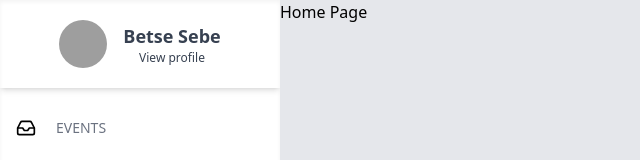
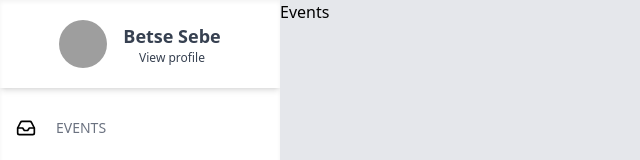
Before and after one commit to betses/Final-capstone--frontend, a React (Vite) app: page / in a window 1280 px wide. Shown: the top 160 px of the page, without its empty margins (0-640 px from the left). Built offline with nearby package versions, Linux system fonts and the light colour scheme; grey boxes are pictures that could not be loaded.

Commit message:
set up events page

```diff
--- a/src/component/pages/events.jsx
+++ b/src/component/pages/events.jsx
@@ -1,9 +1,10 @@
 import React from 'react';
+import "./events.css"
 
 export default function Events() {
   return (
     <div>
-      Home Page
+      <h1>Events</h1>
     </div>
   );
 }
```
